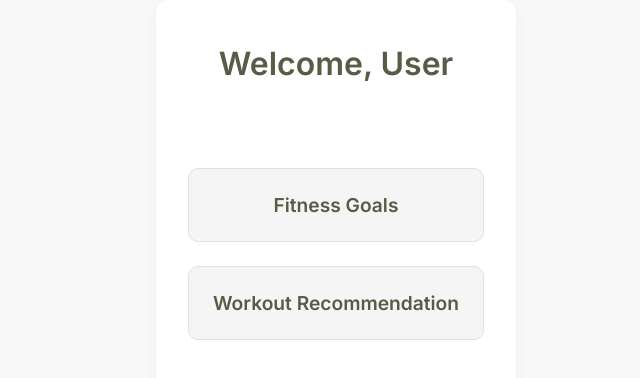
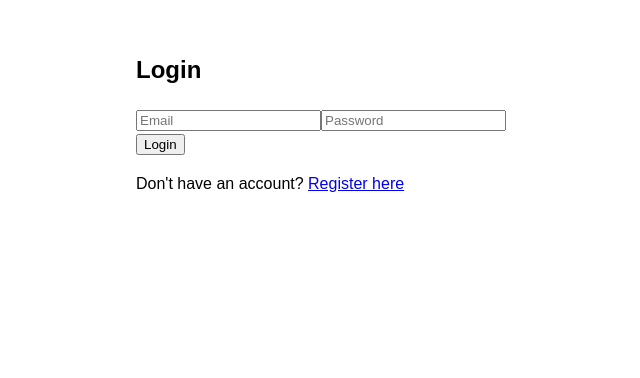
Before and after one commit to archie1345/RSI, a React (Vite) app: page /login in a window 1280 px wide. Before the commit this address led to /. Shown: the top 378 px of the page, without its empty margins (304-944 px from the left). Built offline with nearby package versions, Linux system fonts and the light colour scheme; the HTML template or start-up script is replaced by a standard one.

Commit message:
fixing overrided source

```diff
--- a/package.json
+++ b/package.json
@@ -11,6 +11,7 @@
     "test": "jest"
   },
   "dependencies": {
+    "@supabase/supabase-js": "^2.50.0",
     "react": "^19.1.0",
     "react-dom": "^19.1.0",
     "react-router-dom": "^7.6.0"
--- a/src/App.jsx
+++ b/src/App.jsx
@@ -1,22 +1,79 @@
 import { BrowserRouter as Router, Routes, Route, Navigate } from 'react-router-dom';
-import './App.css';
-import Home from './components/Home';
-import GoalsScreen from './components/GoalsScreen';
-import WorkoutScreen from './components/WorkoutScreen';
-import ProgressScreen from './components/ProgressScreen';
+import { useEffect, useState } from 'react';
+import { supabase } from './supabaseClient';
+import RecipeList from './page/RecipeList';
+import RecipeDetail from './page/RecipeDetail';
+import RecipeForm from './page/RecipeForm';
+import LoginForm from './page/LoginForm';
+import RegisterForm from './page/RegisterForm';
+import CustomizeWorkout from './page/CustomizeWorkout';
+import WorkoutPlan from './page/WorkoutPlan';
+import Notes from './page/notes';
+import HomePage from './page/HomePage';
+import Home from './page/Home';
+import GoalsScreen from './page/GoalsScreen';
+import WorkoutScreen from './page/WorkoutScreen';
+import ProgressScreen from './page/ProgressScreen';
 
 function App() {
+  const [user, setUser] = useState(null);
+  const [loading, setLoading] = useState(true);
+
+  useEffect(() => {
+    const getSession = async () => {
+      const { data } = await supabase.auth.getSession();
+      setUser(data.session?.user || null);
+      setLoading(false);
+    };
+
+    getSession();
+
+    const { data: listener } = supabase.auth.onAuthStateChange((_event, session) => {
+      setUser(session?.user || null);
+      setLoading(false);  // Also set loading false here
+    });
+
+    return () => listener?.subscription.unsubscribe();
+  }, []);
+
+  if (loading) {
+    return <div>Loading...</div>; // Or a spinner
+  }
+
   return (
     <Router>
-      <div className="app-container fitness-app">
-        <Routes>
-          <Route path="/" element={<Home />} />
-          <Route path="/goals" element={<GoalsScreen />} />
-          <Route path="/workout" element={<WorkoutScreen />} />
-          <Route path="/progress" element={<ProgressScreen />} />
-          <Route path="*" element={<Navigate to="/" replace />} />
-        </Routes>
-      </div>
+      <Routes>
+        <Route path="/login" element={<LoginForm />} />
+        <Route path="/register" element={<RegisterForm />} />
+        <Route
+          path="/"
+          element={user ? <HomePage user={user} /> : <Navigate to="/login" replace />}
+        />
+        <Route
+          path="/displayRecipe"
+          element={user ? <RecipeList user={user}/> : <Navigate to="/login" replace />} />
+        <Route
+          path="/recipe/:id"
+          element={user ? <RecipeDetail user={user}/> : <Navigate to="/login" replace />} />
+        <Route
+          path="/edit/:id"
+          element={user ? <RecipeForm user={user}/> : <Navigate to="/login" replace />} />
+        <Route
+          path="/add"
+          element={user ? <RecipeForm user={user}/> : <Navigate to="/login" replace />} />
+        <Route
+          path="/CustomizeWorkout"
+          element={<CustomizeWorkout />} />
+        <Route
+          path="/WorkoutPlan"
+          element={<WorkoutPlan />} />
+        <Route
+          path="/Notes"
+          element={<Notes />} />
+        <Route path="/goals" element={<GoalsScreen />} />
+        <Route path="/workout" element={<WorkoutScreen />} />
+        <Route path="/progress" element={<ProgressScreen />} />
+      </Routes>
     </Router>
   );
 }
--- a/src/components/Home.jsx
+++ /dev/null
@@ -1,36 +0,0 @@
-import { useState } from 'react';
-import { useNavigate } from 'react-router-dom';
-
-const Home = () => {
-  const navigate = useNavigate();
-
-  const handleNavigate = (path) => {
-    navigate(path);
-  };
-
-  return (
-    <div className="page-container">
-      <div className="welcome-header">
-        <h1>Welcome, User</h1>
-      </div>
-
-      <div className="nav-buttons-container">
-        <button
-          className="nav-button"
-          onClick={() => handleNavigate('/goals')}
-        >
-          Fitness Goals
-        </button>
-
-        <button
-          className="nav-button"
-          onClick={() => handleNavigate('/workout')}
-        >
-          Workout Recommendation
-        </button>
-      </div>
-    </div>
-  );
-};
-
-export default Home;
--- a/src/page/HomePage.jsx
+++ b/src/page/HomePage.jsx
@@ -21,11 +21,13 @@ function HomePage({ user }) {
         <button onClick={() => navigate('/displayRecipe')}>View Recipes</button>
         <button onClick={() => navigate('/CustomizeWorkout')}>Customize Workout</button>
         <button onClick={() => navigate('/WorkoutPlan')}>View Workout Plan</button>
+        <button className="nav-button" onClick={() => handleNavigate('/goals')}>Fitness Goals</button>
+        <button className="nav-button" onClick={() => handleNavigate('/workout')}>Workout Recommendation</button>
         <button onClick={handleLogout} className="logout-button">Logout</button>
-
       </div>
     </div>
   );
 }
 
+
 export default HomePage;
```
Also changed, not shown: src/page/GoalsScreen.jsx (renamed from src/components/GoalsScreen.jsx), src/page/ProgressScreen.jsx (renamed from src/components/ProgressScreen.jsx), src/page/WorkoutScreen.jsx (renamed from src/components/WorkoutScreen.jsx), 2 other files (tests, documents, lock files or other folders).
